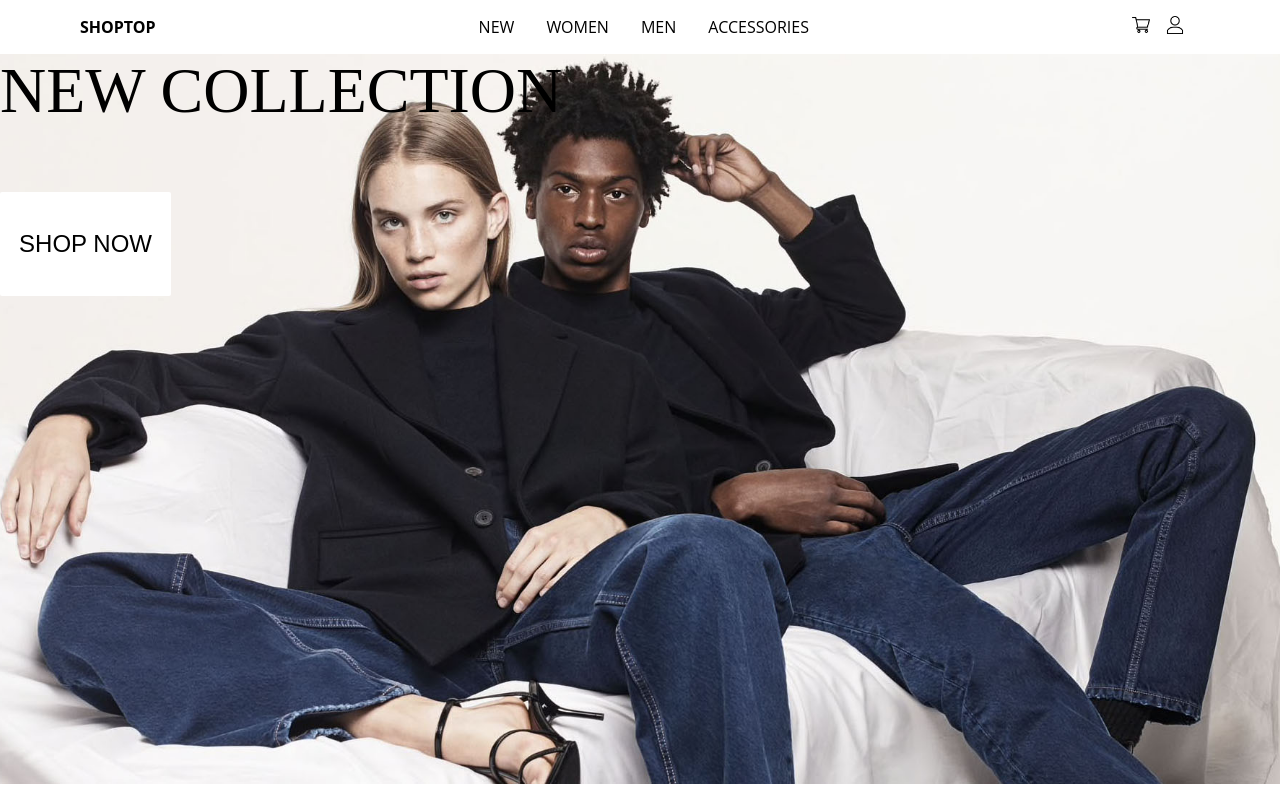
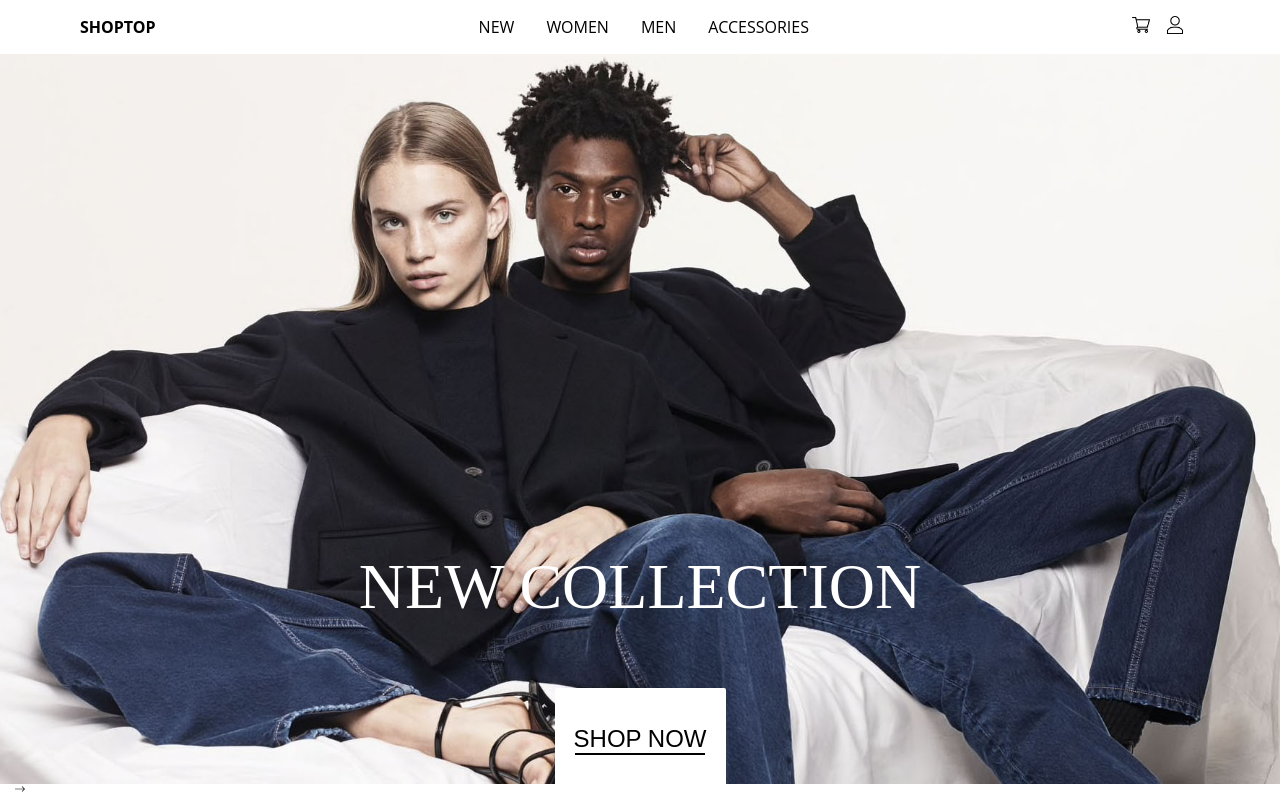
Before and after one commit to sangoonate/shop-landing, a plain HTML site: page index.html in a window 1280 px wide. Drawn offline with Linux system fonts and the light colour scheme.

Commit message:
fixed main page

```diff
--- a/index.html
+++ b/index.html
@@ -24,10 +24,16 @@
             </div>
         </div>
         <div class="main-page">
-           <div class="main-page-content">
-            <p>NEW COLLECTION</p>
-            <button>SHOP NOW</button>
-           </div>
+            <div class="main-page-content">
+                <p>NEW COLLECTION</p>
+                <button>SHOP NOW
+                    <div class="main-page-content-underline">
+                    </div>
+                </button>
+            </div>
+        </div>
+        <div class="arrow">
+<img src="img/right-arrow.svg" width="40" height="10">
         </div>
     </div>
 </body>
--- a/style.css
+++ b/style.css
@@ -44,16 +44,33 @@ font-family: Open Sans;
     height: 730;
 }
 
+.main-page-content {
+    position: relative;
+    top: 68%;
+    width: 100%;
+    text-align: center;
+    text-overflow: clip;
+}
 .main-page-content button{
-width: 171px;
-height: 104px;
-background-color: #ffffff;
-border-radius: 2px;
-font-size: 1.5em;
-border: 0em;
-position: relative;
+    width: 171px;
+    height: 104px;
+    background-color: #ffffff;
+    border-radius: 2px;
+    font-size: 1.5em;
+    border: 0px;
 }
 .main-page-content p{
     font-size: 4em;
+    color: #ffffff;
     margin-top: 0em;
 }
+.main-page-content-underline{
+    background-color: black;
+    height: 2px;
+    width: 130px;
+    margin-left: .6em;
+}
+
+.arrow{
+
+}
```
Also changed, not shown: img/right-arrow.svg (added).
